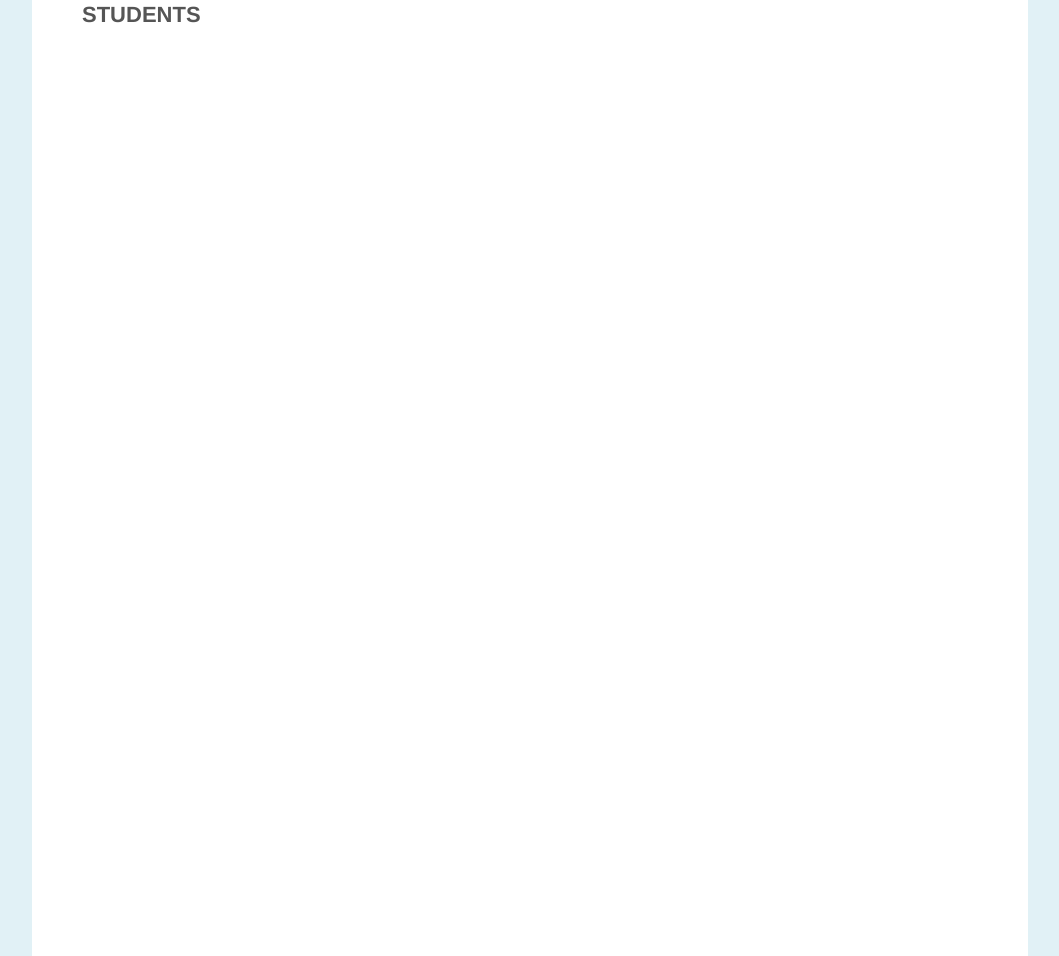
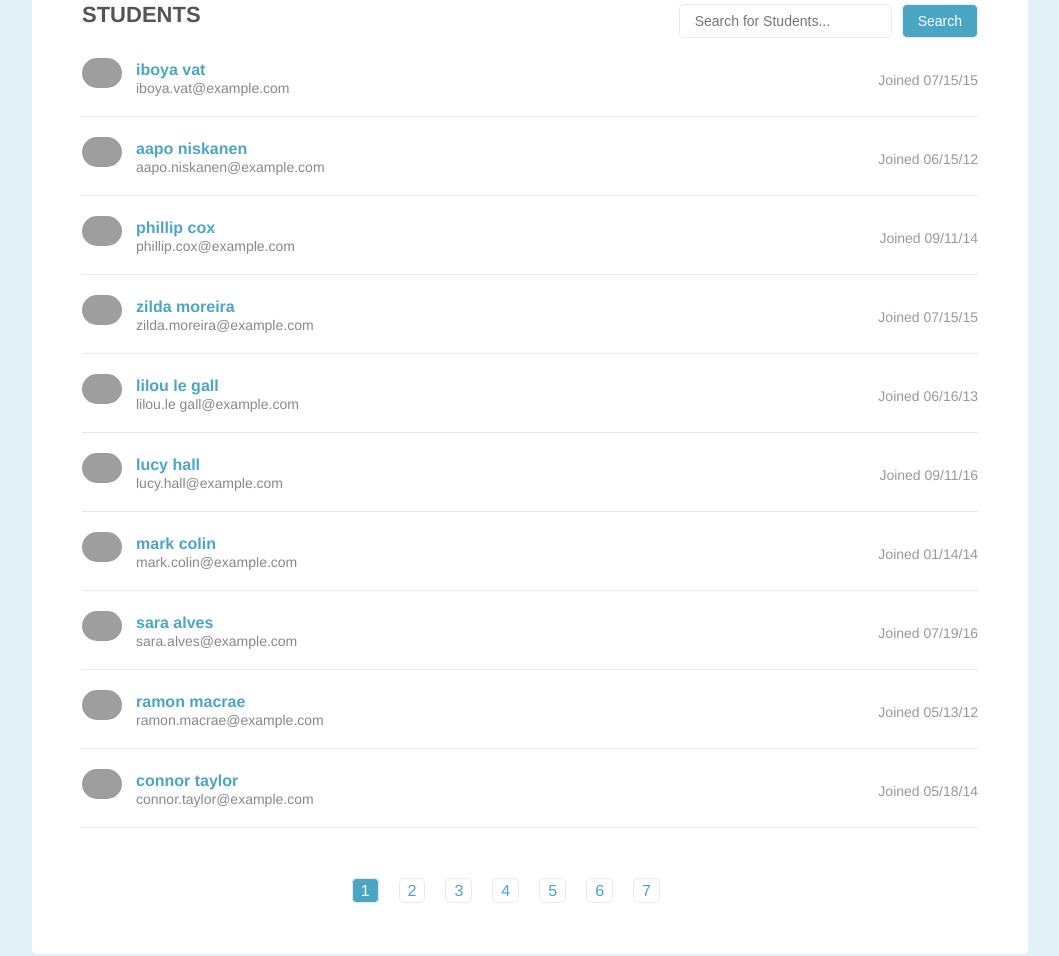
Before and after one commit to alexacker08/Tech-Degree---Project-2---Pagination-Filter, a plain HTML site: page samples/64contacts.html in a window 1280 px wide. Shown: the part 96-1052 px from the top of the page, without its empty margins (110-1169 px from the left). Drawn offline with Linux system fonts and the light colour scheme; grey boxes are pictures that could not be loaded.

Commit message:
DOM Additional Updates
1. Removed the No Users message and pagination UL section that I had
originally included in the HTML to be created and loaded by the
JavaScript only.

2. Fade a fix on the opacity issue for the appearing students which
includes applying all student elements to have an opacity of 0 on load
and then have it removed if they are deemed to be displayed.

3. Added the main.js script to the sample 64 contacts file. Appears to
resolve well.

```diff
--- a/css/design.css
+++ b/css/design.css
@@ -53,18 +53,20 @@ body{
     margin: 0 0 20px 0;
     padding: 0 0 20px 0;
     border-bottom: 1px solid #eaeaea;
-    opacity: 0;
-    transition: all .7s linear;
-    -webkit-transition: all .7s linear;
-    -moz-transition: all .7s linear;
-    -o-transition: all .7s linear;
+    opacity: 1;
+    transition: opacity .2s linear;
+    -webkit-transition: opacity .2s linear;
+    -moz-transition: opacity .2s linear;
+    -o-transition: opacity .2s linear;
 
   }
 
-  .student-item.visible {
-    opacity: 1;
+  .student-item.invisible {
+    opacity: 0;
 
   }
+
+
 
     .student-details{
       width: 50%;
@@ -115,7 +117,7 @@ body{
   display: block;
   position: absolute;
   width: 300px;
-  left: 50%;
+  left: -3000px;
   margin-left: -150px;
   top: 80px;
   opacity: 0;
@@ -127,6 +129,7 @@ body{
 
 .no-users.active {
   opacity: 1;
+  left: 50%;
 
 }
 
--- a/js/main.js
+++ b/js/main.js
@@ -1,39 +1,60 @@
-//OVERVIEW
-/* Approaching this project, I felt that dynamically storing Arrays within Arrays was an appropriate setup given that it itself
-   represents a similar version of pagination */
-
 var students = document.getElementsByClassName('student-item');
 var allStudentsArray = [];
 var activeArray;
-var activePaginationArray;
 var paginationArray;
 var firstArray;
-var pagination = document.getElementsByClassName('pagination')[0].querySelector('ul');
-var noresults = document.getElementsByClassName('no-users')[0];
 var searchInput;
 var searchButton;
 var list;
 var aTag;
 var marginLeftset;
 
+
 /* Here I've created an Object for each student so that all of their information can be stored and accessed via an array
    and basic dot notaion. This make it easier to access during the search function when looking through records as I don't
    have to write DOM traverseing code to pull and grab values.
-
 */
-(function(){
 
 for(var i = 0; i < students.length; i++){
 	var student = {
 		'name' : students[i].querySelector('h3').innerHTML,
 		'email' : students[i].querySelector('.email').innerHTML
 
-		}
+	};
 
 	allStudentsArray.push(student);
 }
-})();
 
+
+//This section runs on the initial page load
+
+//Create and append the search bar
+appendSearch();
+createNoUsersMessage();
+
+//Create the pagination section and append to the DOM
+createPagSection();
+
+//Run the first check to determine the list and pagination lenghts variable
+var initialCheck = listLength(students.length);
+
+//Hide all the elements from the page while applying the "invisible" class to each element in the first run
+hideStudentVisibility();
+hideAllStudents();
+
+//Place all the student elements into the array builder
+placeIntoArray(initialCheck, students);
+
+//Display all students
+displayFirstPage();
+
+//Create and append pagination links
+createPagLinks(initialCheck);
+
+
+
+/************************************** FUNCTIONS ****************************************
+******************************************************************************************/
 
 /* When called, this helps to determine the number of Pagination buttons that need to be added to the DOM. This is also used
    to determine the number of pagination Arrays should be created in a  */
@@ -43,23 +64,58 @@ function listLength(number){
 
 }
 
+//Creates the no users found elements and store them onto the page in the header section
+function createNoUsersMessage(){
+	var nousers = document.createElement('div');
+	var nousersbox = document.createElement('div');
+	var nousersmessage = document.createElement('span');
+	var pageheader = document.getElementsByClassName('page-header')[0];
+
+	nousers.classList.add('no-users');
+	nousersbox.classList.add('no-users-box');
+	nousersmessage.classList.add('no-users-message');
+	nousersmessage.innerHTML = "Sorry, no users found";
+
+	nousers.appendChild(nousersbox);
+	nousersbox.appendChild(nousersmessage);
+	pageheader.appendChild(nousers);
+
+
+}
+
+//Creates the pagination section to hold the pagination links and appends it to the bottom of the page
+function createPagSection(){
+	var pag = document.createElement('div');
+	var pagul = document.createElement('ul');
+	var pages = document.getElementsByClassName('page')[0];
+
+	pag.classList.add('pagination');
+	pag.appendChild(pagul);
+	pages.appendChild(pag);
+
+}
+
+
 //DYNAMICALLY CREATE THE PAGINATION LINKS
 function createPagLinks(number){
+	var pagination = document.getElementsByClassName('pagination')[0].querySelector('ul');
 
+	//Grab the current number of pagination links that exist
 	var pagLength = pagination.childElementCount;
-	marginLeftset = number * -26.91;
 
-	//This goes through and removes every child element of the pagination UL.
+	//Remove all the pagination links that currently exist so that we can start with a clean slate
 	if(pagination.firstElementChild){
 		for(var i = 0; i < pagLength; i++){
 			pagination.removeChild(pagination.firstElementChild);
 		}
 	}
 
+	//If the number of pagination links to create is 1, end the function and don't display any at all
 	if(number === 1){
 		return false;
 	}
 
+	//For loop to build and append the required amount of pagination links
 	for(var x = 0; x < number; x++){
 
 		list = document.createElement('li');
@@ -74,34 +130,53 @@ function createPagLinks(number){
 
 	}
 
+	//Quick fix to help center the pagination parent element when items are removed
+	marginLeftset = number * -26.91;
 	document.getElementsByClassName('pagination')[0].style.marginLeft = marginLeftset + "px";
 
-	//GRAB THE PAGINATION LINKS AFTER CREATED
+	//Grab all of the pagination links after they've been created
 	var paginationButton = pagination.querySelectorAll('a');
 
-	//LOOP THROUGH EACH PAGINATION LINK AND ADD CLICK LISTENERS
+	//Loop through each pagination button and apply an Event Listener and conditions to add or remove the 'active' class
 	for(var c = 0; c < paginationButton.length; c++){
-		paginationButton[c].addEventListener('click',function(e){
+
+		addEvents(paginationButton, c);
+
+	}
+}
+
+//This adds the event listeners and actions to the pagination links
+function addEvents(array, index){
+	var pagination = document.getElementsByClassName('pagination')[0].querySelector('ul');
+	array[index].addEventListener('click',function(e){
 		var numberIndex = e.target.innerHTML - 1;
-
 		var paginationli = pagination.children;
 
-			//REMOVE ANY EXISTANCE OF THE ACTIVE CLASS ON THE THE LI ELEMENTS
 		for(var a = 0; a < paginationli.length; a++){
 			paginationli[a].firstElementChild.classList.remove('active');
 
 		}
 
-			//ADD THE ACTIVE CLASS ON THE CLICKED LIST ITEM
 		e.target.classList.add('active');
 
-			//CHANGE INDEX OF THE ACTIVE ARRAY FOR WHAT IS SHOWN
 		changePagination(numberIndex);
+	});
+}
 
-		});
+
+//Running this allows the user to jump to another set of elements within the current activeArray.
+function changePagination(number){
+	hideStudentVisibility();
+	hideAllStudents();
+	var arrayIndex = activeArray[number];
+	for(var i = 0; i < arrayIndex.length; i++){
+		displayFirstPageBlock(arrayIndex,i);
+		displayFirstPageVisible(arrayIndex,i);
+
 	}
 }
 
+//Resets the student listing back to the original layout that is run on first load.
 function resetSearch(){
 	var length = listLength(students.length);
 
@@ -111,15 +186,11 @@ function resetSearch(){
 
 }
 
-//DISPLAY FIRST PAGE ONLY
+//Display the first array within the activeArray index
 function displayFirstPage(){
-	hideStudentVisibility();
-	hideAllStudents();
 	firstArray = activeArray[0];
 	var firstArrayLength = firstArray.length;
 	for(var i = 0; i < firstArrayLength; i++){
-		//firstArray[i].style.display = "block";
-
 
 		displayFirstPageBlock(firstArray,i);
 		displayFirstPageVisible(firstArray,i);
@@ -127,22 +198,26 @@ function displayFirstPage(){
 	}
 }
 
+//Utilizing timeouts to delay the removal of the invisible class which thus brings opacity back to 1 for the selected elements
 function displayFirstPageVisible(arrayTarget, i){
 	setTimeout(function(){
-		arrayTarget[i].classList.add('visible');
+		arrayTarget[i].classList.remove('invisible');
 
-	}, 200)
+	}, 200);
 
 }
 
+/*Utilizing timeouts to delay adding the elements back to "block". Having this timeout run first before the "invisible" class is removed
+/ensures that the transition of opacity effect is applied and seen on the page*/
 function displayFirstPageBlock(arrayTarget, i){
 	setTimeout(function(){
 		arrayTarget[i].style.display = "block";
 
-	}, 60)
+	}, 60);
 
 }
 
+/*Set all the students to display "none". A timeout is applied so that change of opacity to 0 transitions and the effect is run*/
 function hideAllStudents(){
 	setTimeout(function(){
 
@@ -152,20 +227,23 @@ function hideAllStudents(){
 
 		}
 
-	}, 50)
+	}, 50);
 }
 
+/*Add the "invisible" class which sets the opacity of set elements to 0*/
 function hideStudentVisibility(){
 	for(var i = 0; i < students.length; i++){
 
-			if(students[i].classList.contains('visible')){
-			students[i].classList.remove('visible');
+			if(!students[i].classList.contains('invisible')){
+			students[i].classList.add('invisible');
 		}
 	}
 }
 
-//DYNAMICALLY PLACE THE ELEMENTS INTO INDEXED ARRAYS
 
+/*This serves as the Array within Array builder and is crucial to placing elements appropriately within a pagination state.
+Essentially, any array provided here along with number number for which it should be broken will build an array with a number of arrays within it
+These arrays are indexed and are the building blocks of allowing pagination*/
 function placeIntoArray(number, arrayList){
 	activeArray = [];
 	var index = 0;
@@ -185,18 +263,9 @@ function placeIntoArray(number, arrayList){
 	}
 }
 
-//DISPLAY THE ELEMENTS IN THE PARTICULAR INDEX OF THE ACTIVE ARRAY
-function changePagination(number){
-	hideStudentVisibility();
-	hideAllStudents();
-	var arrayIndex = activeArray[number];
-	for(var i = 0; i < arrayIndex.length; i++){
-		displayFirstPageBlock(arrayIndex,i);
-		displayFirstPageVisible(arrayIndex,i);
 
-	}
-}
-
+/*This simply appends the search bar and ads basic Event listers to the respective elements. While the "keyup" listener will
+more of less take over the "click", I've included it for good measure if the user decides they want to click it anyways.*/
 function appendSearch(){
 	var pageHeader = document.getElementsByClassName('page-header')[0];
 	var searchParent = document.createElement('div');
@@ -215,25 +284,38 @@ function appendSearch(){
 	searchButton.addEventListener('click', function(){
 		searchSubmit();
 
-	})
+	});
 
-	searchInput.addEventListener('keyup', function(){
+	searchInput.addEventListener('keyup', function(e){
 			searchSubmit();
-
-	})
+	});
 }
 
 
-//SEARCH FOR NAME AND EMAIL WITHIN A STUDENTS RECORD
+/*Here exists the search function which is applied when users keyup within the search input or hit the submit button.
+ The function starts by cleaning out the activeArray of students as well as the pagination array so as to start with
+ a clean slate. From there the function implements a regex Object utilizing a "^" symbol before the searched value so as to
+ match the first value against the first name or emails of the users. Using indexOf or other regex values I found to
+ be too loosely matched as it just looks for any common string within a string regardlesss of where it exists. Once
+ matches are found, the elements of the students to show are pushed into a local "searchArray" which is then sent into
+ other functions to help rebuild the "activeArray" and eventually pushed live to the DOM.
+  */
 function searchSubmit(){
+	var noresults = document.getElementsByClassName('no-users')[0];
 	var searchArray = [];
 	paginationArray = [];
 	activeArray = [];
 	var searchFieldInput = searchInput.value;
 	var searchFieldLower = searchFieldInput.toLowerCase();
-	var re = new RegExp(searchFieldLower+'.+$', 'i');
-	console.log(re);
+
+	//Regex Object that implements a more controlled search so that searches start with the first letter of the persons name or email address
+	var re = new RegExp('^'+searchFieldLower, 'i');
+
+	//Hide all students so as to reset the field on each individual submit
+	hideStudentVisibility();
 	hideAllStudents();
+
+	//This is a used for is a user decides to delete all the way back to empty. If this occurs, the page resets to as it was on original pageload
 	if(searchFieldLower === ""){
 		resetSearch();
 		if(noresults.classList.contains('active')){
@@ -243,36 +325,39 @@ function searchSubmit(){
 
 	} else {
 
+		//If there is a value in the search input, begin to loop through each Object in the "allStudentsArray"
 		for(var i = 0; i < allStudentsArray.length; i++){
+			//Utilize the .search method agains the Regex variable
 			if(allStudentsArray[i].name.search(re) > -1 || allStudentsArray[i].email.search(re) > -1){
 
+				//Search array is used as a temporary array to store the active elements to be eventually displayed
 				searchArray.push(students[i]);
 
 			}
 		}
 
+		//Run "Listlength" to determine number of pagination links required as well as the number
 		var pagnumber = listLength(searchArray.length);
-		console.log(pagnumber);
 
+		//If nothing was pushed into the "searchArray", this means nothing was found thus add a class to element to increase its opacity to 1.
 		if(searchArray.length === 0){
+
 			noresults.classList.add('active');
-			pagination.classList.add('remove');
+
 		} else {
+
 			noresults.classList.remove('active');
-			pagination.classList.remove('remove');
+
 		}
 
-		placeIntoArray(pagnumber,searchArray)
+		//Run the Array builder function based on the number Paginations required and elements that match the search
+		placeIntoArray(pagnumber,searchArray);
+
+		//Create the number of pagination links based on the identified number
 		createPagLinks(pagnumber);
+
+		//Display the elements that meeting the Regex criteria
 		displayFirstPage();
 
 	}
 }
-
-appendSearch();
-
-var initialCheck = listLength(students.length);
-
-placeIntoArray(initialCheck, students);
-displayFirstPage();
-createPagLinks(initialCheck);
```
Also changed, not shown: index.html (+1 -9 lines), samples/64contacts.html (+1 -0 lines). Lines whose indentation alone changed are shown as unchanged.
